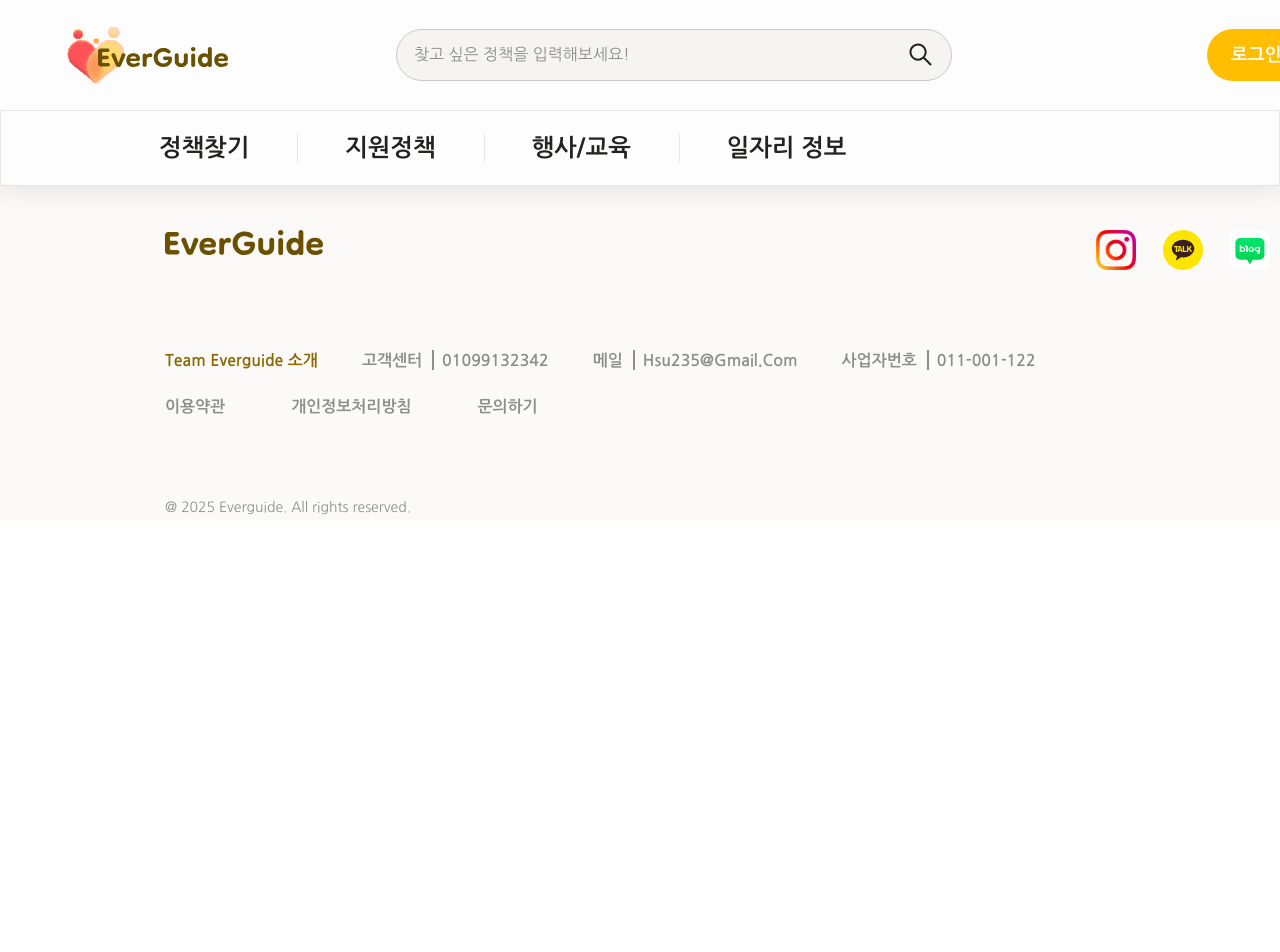
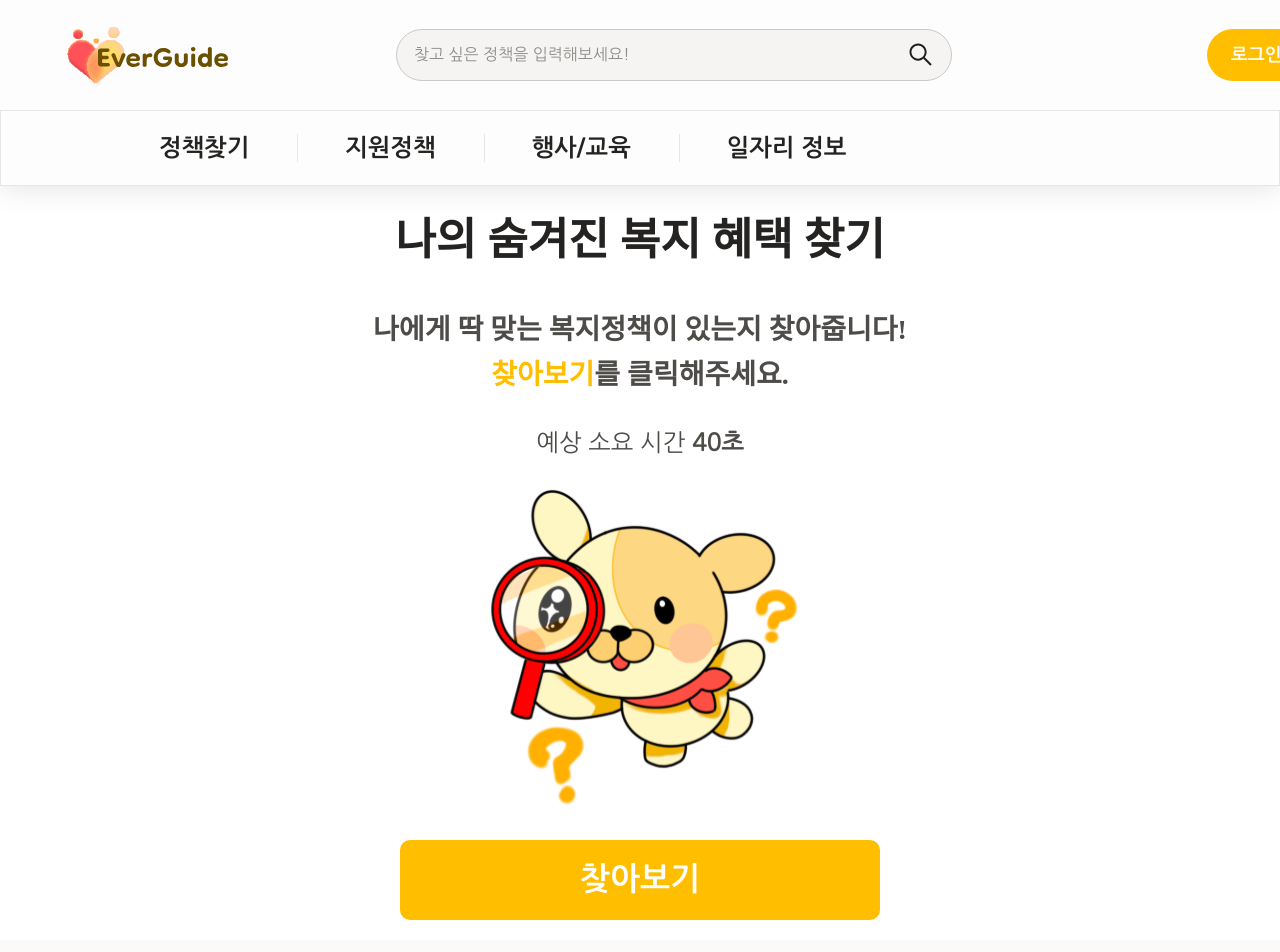
Before and after one commit to Everguide2/Everguide-client, a React (Vite) app: page /policy in a window 1280 px wide. Shown: the top 952 px of the page. Before the commit the page ends 800 px from the top, so only its background shows below. Built offline with nearby package versions, Linux system fonts and the light colour scheme; a web font is replaced by a local one.

Commit message:
정책추천 UI 구현

```diff
--- a/src/assets/index.js
+++ b/src/assets/index.js
@@ -7,7 +7,7 @@ export {default as icInstagram} from './icons/ic-instagram.svg';
 export {default as icKakao} from './icons/ic-kakao.svg';
 export {default as icNaver} from './icons/ic-naver.svg';
 // images
-
+export {default as imgDangguMag} from './images/img-dangguMag.svg';
 // fonts
 export {default as NanumGothicRegular } from './fonts/NanumGothic-Regular.ttf';
 export {default as NanumGothicBold } from './fonts/NanumGothic-Bold.ttf';
--- a/src/pages/policyRec/ui/Policy.jsx
+++ b/src/pages/policyRec/ui/Policy.jsx
@@ -1,8 +1,32 @@
+import React from 'react';
+import { imgDangguMag } from '../../../assets';
+import {
+    Container,
+    Title,
+    Description,
+    TimeInfo,
+    ImageWrapper,
+    StyledImage,
+    Button
+  } from './style';
+
+
 const Policy = () => {
   return (
-      <div>
-
-      </div>
+    <Container>
+      <Title>나의 숨겨진 복지 혜택 찾기</Title>
+      <Description>
+        나에게 딱 맞는 복지정책이 있는지 찾아줍니다! <br />
+        <span>찾아보기</span>를 클릭해주세요.
+      </Description>
+      <TimeInfo>
+        예상 소요 시간 <strong>40초</strong>
+      </TimeInfo>
+      <ImageWrapper>
+        <StyledImage src={imgDangguMag} alt="강아지 이미지" />
+      </ImageWrapper>
+      <Button onClick={() => alert('혜택 찾기 시작!')}>찾아보기</Button>
+    </Container>
   );
 };
 
--- a/src/pages/policyRec/ui/style.js
+++ b/src/pages/policyRec/ui/style.js
@@ -0,0 +1,61 @@
+import styled from 'styled-components';
+
+
+export const Container = styled.div`
+  text-align: center;
+  padding: 20px;
+`;
+
+export const Title = styled.h1`
+${({theme}) => theme.fonts.header0}
+  margin-bottom: 32px;
+  font-size : 44px;
+  color : ${({theme}) => theme.colors.gray[900]};
+`;
+
+export const Description = styled.p`
+${({theme}) => theme.fonts.header0}
+  margin-bottom: 32px;
+  line-height: 160%;
+  font-size : 28px;
+  color : ${({theme}) => theme.colors.gray[700]};
+
+  span {
+      color : ${({theme}) => theme.colors.primary[500]};
+  }
+`;
+
+export const TimeInfo = styled.p`
+  font-size: 24px;
+  color : ${({theme}) => theme.colors.gray[700]};
+  margin-bottom: 32px;
+  ${({theme}) => theme.fonts.subheader1}
+  strong {
+    font-weight: bold;
+  }
+`;
+
+export const ImageWrapper = styled.div`
+  margin-bottom: 32px;
+`;
+
+export const StyledImage = styled.img`
+  width: 324px;
+  height : 319.65px;
+`;
+
+export const Button = styled.button`
+  width : 480px;
+  height : 80px;
+  color : white;
+  background-color : ${({theme}) => theme.colors.primary[500]};
+  ${({theme}) => theme.fonts.header4}
+  padding: 10px 20px;
+  border: none;
+  border-radius: 10px;
+  cursor: pointer;
+
+  &:hover {
+    background-color: #f9a825;
+  }
+`;
```
Also changed, not shown: src/assets/images/img-dangguMag.svg (added).
